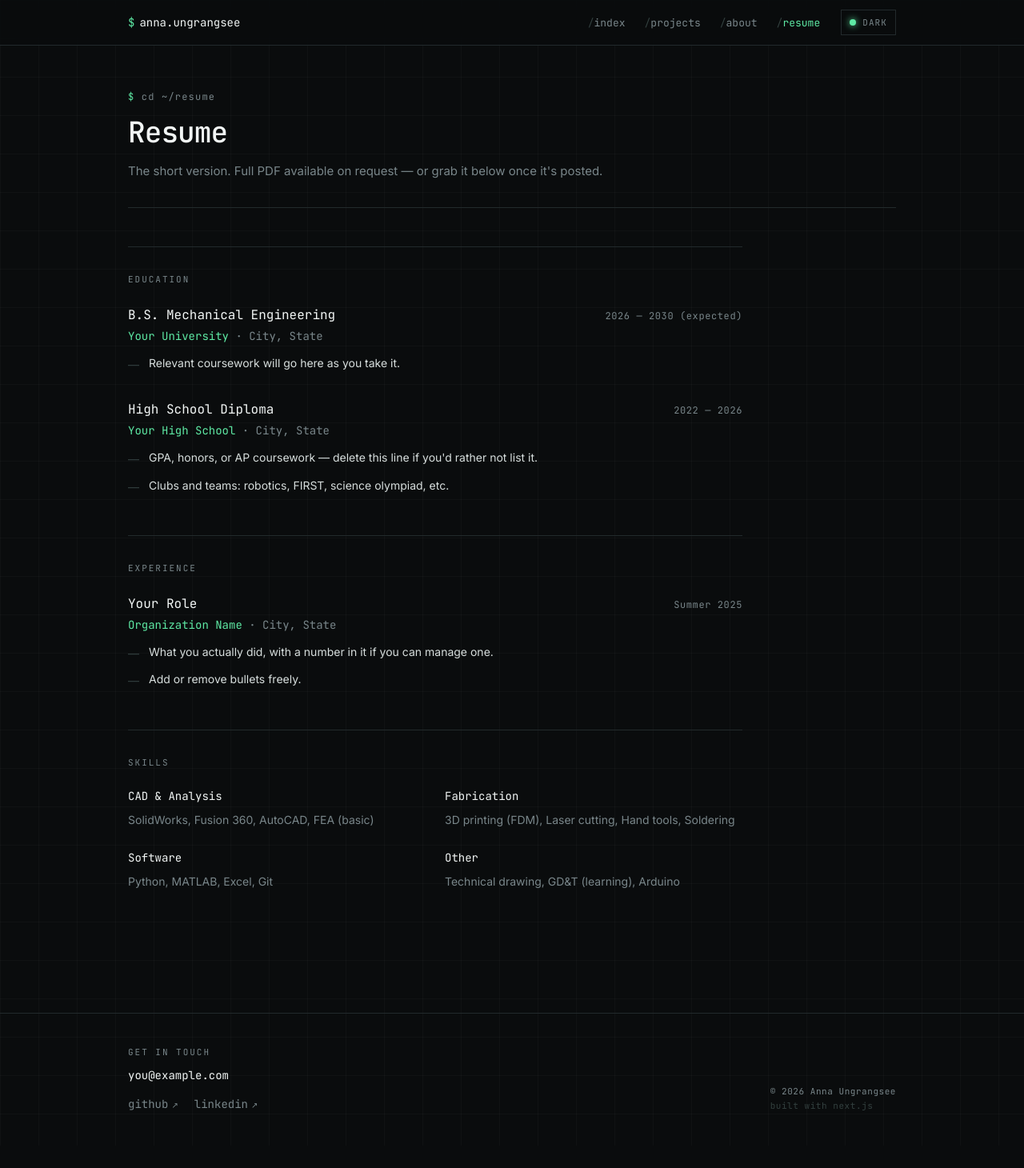
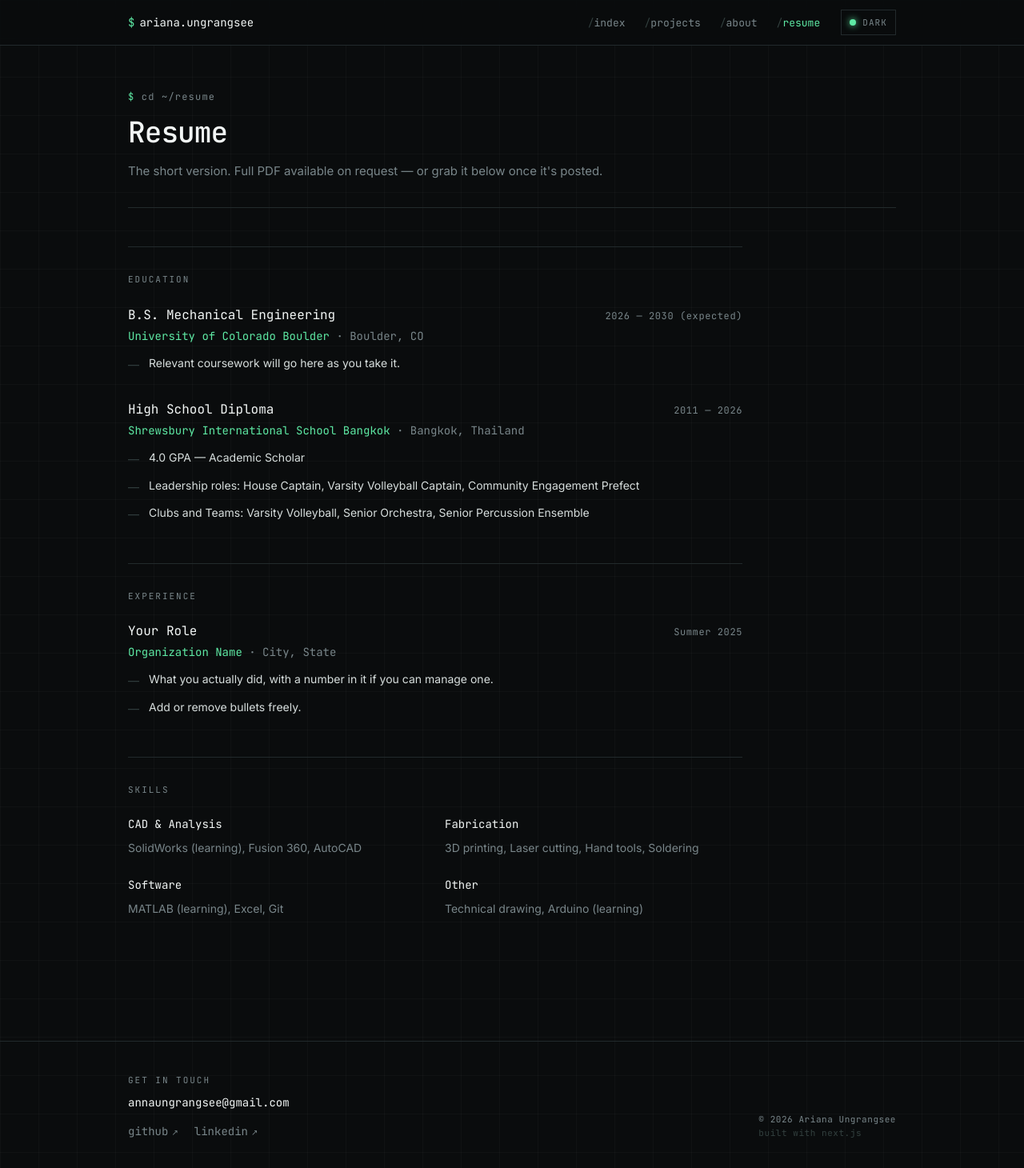
Before and after one commit to AnnaUng/ariana-ung-portfolio, a Next.js app: page /resume in a window 1280 px wide. Shown: the top 1460 px of the page at 80% size. Before the commit the page ends 1432 px from the top, so only its background shows below. Built offline with nearby package versions, Linux system fonts and the light colour scheme.

Commit message:
Information updates

```diff
--- a/content/profile.ts
+++ b/content/profile.ts
@@ -24,9 +24,9 @@ export type Profile = {
 };
 
 export const profile: Profile = {
-  name: "Anna Ungrangsee",
+  name: "Ariana Ungrangsee",
   // Shown small above your name on the home page
-  handle: "anna.ungrangsee",
+  handle: "ariana.ungrangsee",
   // One line under your name
   role: "Mechanical Engineering",
   // The rotating/typed line on the home page. Add or remove freely.
@@ -45,17 +45,17 @@ export const profile: Profile = {
     "This site is where I keep my projects — design files, build photos, what went wrong, and what I'd do differently. It'll fill up as I go.",
   ],
 
-  email: "you@example.com",
+  email: "annaungrangsee@gmail.com",
   // Set any of these to null (or delete the line) and the link disappears.
   links: {
-    github: "https://github.com/yourusername",
-    linkedin: "https://linkedin.com/in/yourusername",
+    github: "https://github.com/AnnaUng",
+    linkedin: "https://linkedin.com/in/ariana-ungrangsee-a4b706277",
     // Drop a resume.pdf into /public, then change this to "/resume.pdf"
     resume: null,
   },
 
   // Site metadata — update once you have a real domain
-  siteUrl: "https://anna-portfolio.vercel.app",
+  siteUrl: "https://ariana-portfolio.vercel.app",
   siteDescription:
-    "Portfolio of Anna Ungrangsee — mechanical engineering projects, CAD work, and builds.",
+    "Portfolio of Ariana Ungrangsee — mechanical engineering projects, CAD work, and builds.",
 };
--- a/content/resume.ts
+++ b/content/resume.ts
@@ -24,20 +24,21 @@ export type SkillGroup = {
 
 export const education: ResumeEntry[] = [
   {
-    org: "Your University",
+    org: "University of Colorado Boulder",
     title: "B.S. Mechanical Engineering",
     period: "2026 — 2030 (expected)",
-    location: "City, State",
+    location: "Boulder, CO",
     points: ["Relevant coursework will go here as you take it."],
   },
   {
-    org: "Your High School",
+    org: "Shrewsbury International School Bangkok",
     title: "High School Diploma",
-    period: "2022 — 2026",
-    location: "City, State",
+    period: "2011 — 2026",
+    location: "Bangkok, Thailand",
     points: [
-      "GPA, honors, or AP coursework — delete this line if you'd rather not list it.",
-      "Clubs and teams: robotics, FIRST, science olympiad, etc.",
+      "4.0 GPA — Academic Scholar",
+      "Leadership roles: House Captain, Varsity Volleyball Captain, Community Engagement Prefect",
+      "Clubs and Teams: Varsity Volleyball, Senior Orchestra, Senior Percussion Ensemble",
     ],
   },
 ];
@@ -58,19 +59,19 @@ export const experience: ResumeEntry[] = [
 export const skills: SkillGroup[] = [
   {
     category: "CAD & Analysis",
-    items: ["SolidWorks", "Fusion 360", "AutoCAD", "FEA (basic)"],
+    items: ["SolidWorks (learning)", "Fusion 360", "AutoCAD"],
   },
   {
     category: "Fabrication",
-    items: ["3D printing (FDM)", "Laser cutting", "Hand tools", "Soldering"],
+    items: ["3D printing", "Laser cutting", "Hand tools", "Soldering"],
   },
   {
     category: "Software",
-    items: ["Python", "MATLAB", "Excel", "Git"],
+    items: ["MATLAB (learning)", "Excel", "Git"],
   },
   {
     category: "Other",
-    items: ["Technical drawing", "GD&T (learning)", "Arduino"],
+    items: ["Technical drawing", "Arduino (learning)"],
   },
 ];
 
```
